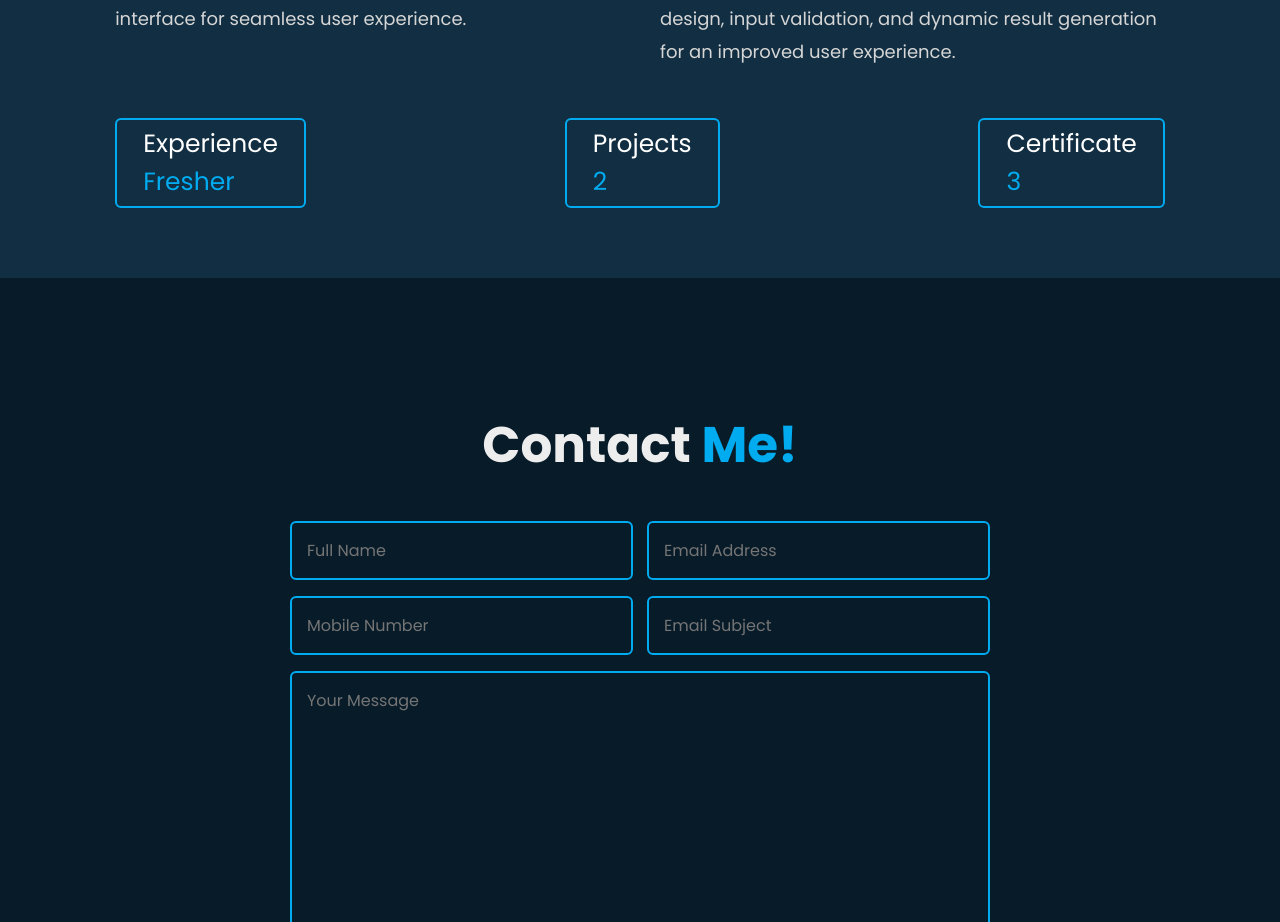
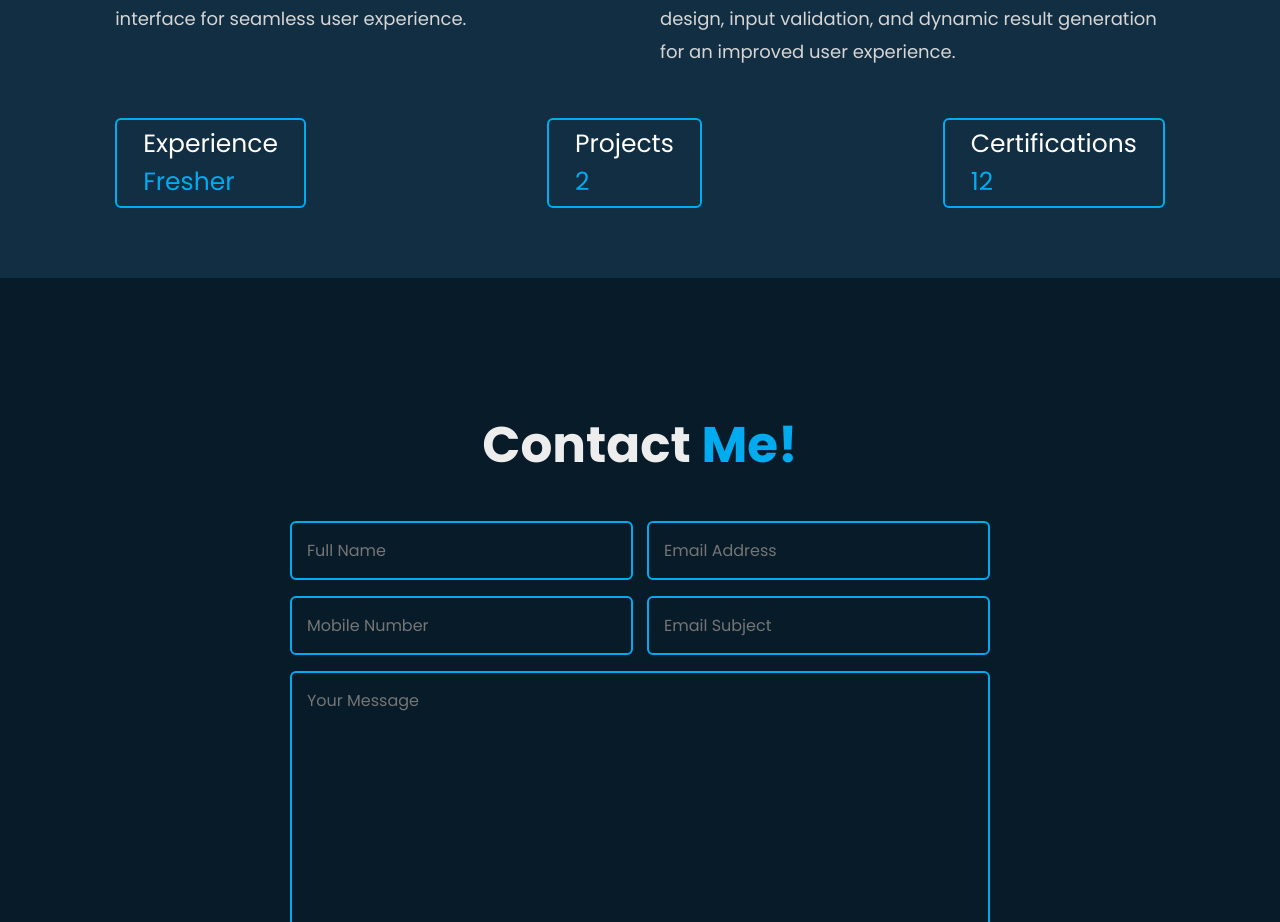
Before and after one commit to vandna75/portfolio-website, a React (Vite) app: page / in a window 1280 px wide. Shown: the part 3324-4246 px from the top of the page. Built offline with nearby package versions, Linux system fonts and the light colour scheme.

Commit message:
Updated certifications count

```diff
--- a/src/components/Projects.jsx
+++ b/src/components/Projects.jsx
@@ -88,10 +88,10 @@ function Projects() {
                 <ul className="line3">
 
                     <li>
-                        Certificate
+                        Certifications
                         <span>
                             <br />
-                            3
+                            12
                         </span>
                     </li>
 
```
